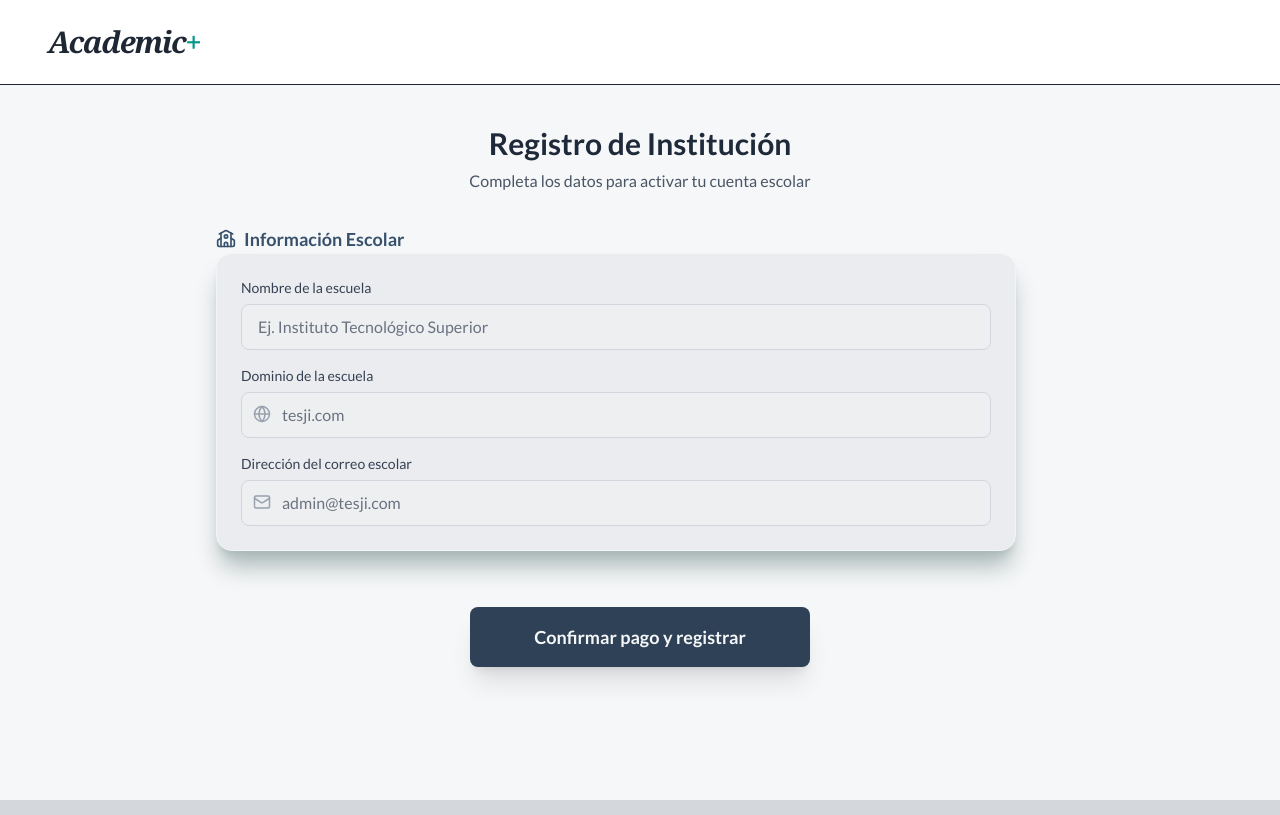
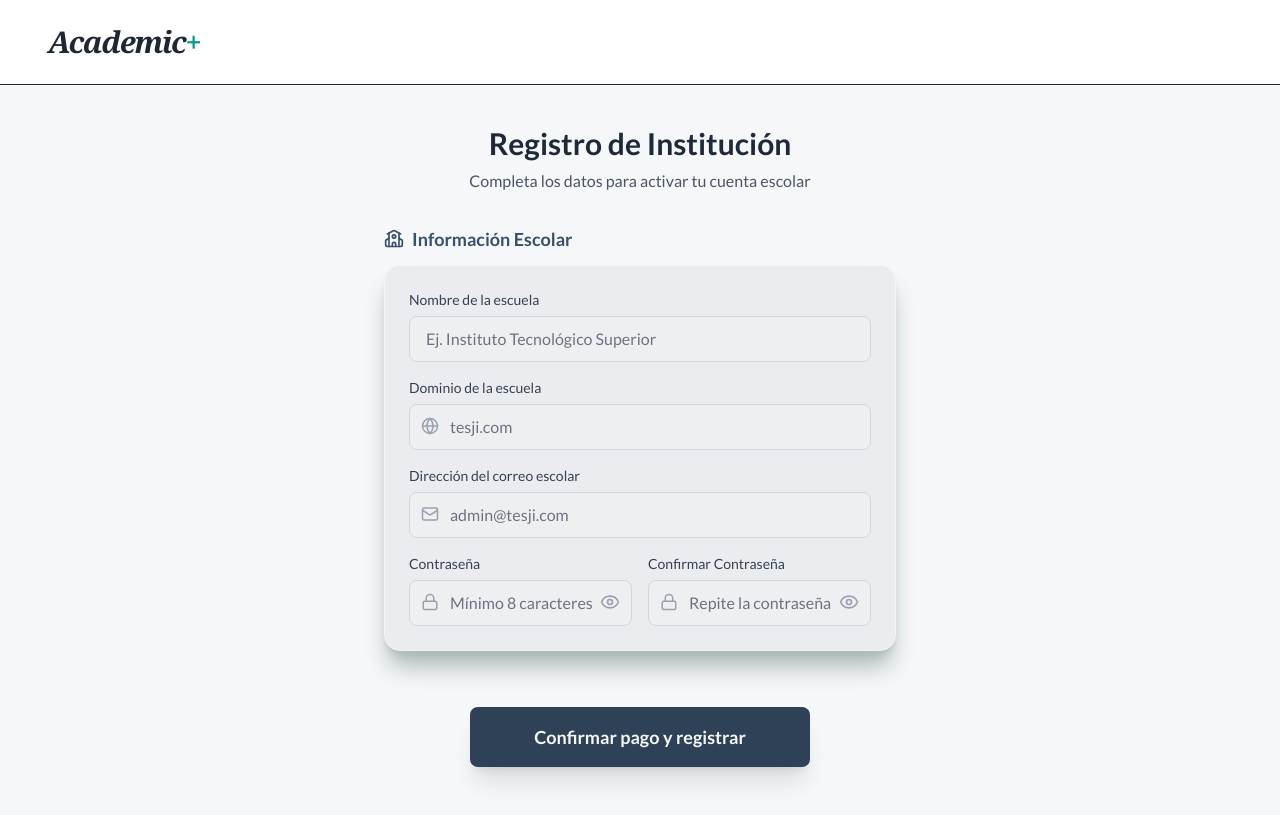
Before and after one commit to LuisJoseCastro/Sistema-Control-Esdcolar, a React (Vite) app in the folder Control-Escolar-Front/: page /register-school in a window 1280 px wide. Built offline with nearby package versions, Linux system fonts and the light colour scheme.

Commit message:
Se añadió la funcionalidad de registro de escuela con validación de contraseñas y mensajes de error.

```diff
--- a/Control-Escolar-Front/src/pages/public/RegisterSchoolPage.tsx
+++ b/Control-Escolar-Front/src/pages/public/RegisterSchoolPage.tsx
@@ -1,11 +1,11 @@
 import React, { useState } from 'react';
 import { useNavigate } from 'react-router-dom';
 import {
-  School, Globe, Mail, CreditCard,
-  Calendar, User, CheckCircle2
+  School, Globe, Mail,
+  CheckCircle2, Lock, Eye, EyeOff // <--- Iconos necesarios
 } from 'lucide-react';
 
-// Importación de tus componentes atómicos
+// Asegúrate de que las rutas a tus componentes sean correctas
 import { Card } from '../../components/ui/Card';
 import Button from '../../components/ui/Button';
 import Input from '../../components/ui/Input';
@@ -18,11 +18,20 @@ export const RegisterSchoolPage: React.FC = () => {
   // --- ESTADOS ---
   const [isVerifying, setIsVerifying] = useState(false);
   const [showSuccess, setShowSuccess] = useState(false);
+  const [error, setError] = useState<string | null>(null);
+
+  // Estados para la visibilidad de las contraseñas
+  const [showPassword, setShowPassword] = useState(false);
+  const [showConfirmPassword, setShowConfirmPassword] = useState(false);
+
   const [formData, setFormData] = useState({
     schoolName: '',
     domain: '',
     email: '',
-    cardNumber: '', // Añadido por lógica de pago
+    password: '',
+    confirmPassword: '',
+    // Campos extra si los necesitas para el backend
+    cardNumber: '',
     expiryDate: '',
     cardHolder: ''
   });
@@ -30,13 +39,29 @@ export const RegisterSchoolPage: React.FC = () => {
   // --- MANEJADORES ---
   const handleChange = (e: React.ChangeEvent<HTMLInputElement>) => {
     setFormData({ ...formData, [e.target.name]: e.target.value });
+    // Limpiamos el error en cuanto el usuario escribe algo nuevo
+    if (error) setError(null);
   };
 
   const handleConfirmPayment = (e: React.FormEvent) => {
     e.preventDefault();
+
+    // 1. Validar que las contraseñas coincidan
+    if (formData.password !== formData.confirmPassword) {
+      setError("Las contraseñas no coinciden. Por favor verifícalas.");
+      return;
+    }
+
+    // 2. Validar longitud mínima de 8 caracteres
+    if (formData.password.length < 8) {
+      setError("La contraseña debe tener al menos 8 caracteres.");
+      return;
+    }
+
+    // Si pasa las validaciones, procedemos
     setIsVerifying(true);
 
-    // Simulación de verificación de pago (3 segundos)
+    // Simulación de proceso (API call)
     setTimeout(() => {
       setIsVerifying(false);
       setShowSuccess(true);
@@ -63,10 +88,10 @@ export const RegisterSchoolPage: React.FC = () => {
         </div>
 
         <form onSubmit={handleConfirmPayment} className="space-y-8">
-          <div className="flex justi">
+          <div className="flex justify-center">
             {/* SECCIÓN: DATOS DE LA ESCUELA */}
-            <section className="w-200">
-              <h3 className="text-lg font-semibold flex items-center gap-2 text-main-700">
+            <section className="w-full max-w-lg">
+              <h3 className="text-lg font-semibold flex items-center gap-2 text-main-700 mb-3">
                 <School size={20} /> Información Escolar
               </h3>
 
@@ -97,6 +122,60 @@ export const RegisterSchoolPage: React.FC = () => {
                   required
                   onChange={handleChange}
                 />
+
+                {/* --- SECCIÓN DE CONTRASEÑAS --- */}
+                <div className="grid grid-cols-1 md:grid-cols-2 gap-4">
+
+                  {/* Campo: Contraseña */}
+                  <div className="relative">
+                    <Input
+                      label="Contraseña"
+                      name="password"
+                      // Cambia el tipo dinámicamente: text o password
+                      type={showPassword ? "text" : "password"}
+                      placeholder="Mínimo 8 caracteres"
+                      icon={<Lock size={18} />}
+                      required
+                      onChange={handleChange}
+                    />
+                    <button
+                      type="button" // Importante: type="button" para no enviar el form
+                      onClick={() => setShowPassword(!showPassword)}
+                      className="absolute right-3 top-[2.4rem] text-gray-400 hover:text-teal-600 transition-colors cursor-pointer"
+                      tabIndex={-1} // Para que no moleste al navegar con Tab
+                    >
+                      {showPassword ? <EyeOff size={20} /> : <Eye size={20} />}
+                    </button>
+                  </div>
+
+                  {/* Campo: Confirmar Contraseña */}
+                  <div className="relative">
+                    <Input
+                      label="Confirmar Contraseña"
+                      name="confirmPassword"
+                      type={showConfirmPassword ? "text" : "password"}
+                      placeholder="Repite la contraseña"
+                      icon={<Lock size={18} />}
+                      required
+                      onChange={handleChange}
+                    />
+                    <button
+                      type="button"
+                      onClick={() => setShowConfirmPassword(!showConfirmPassword)}
+                      className="absolute right-3 top-[2.4rem] text-gray-400 hover:text-teal-600 transition-colors cursor-pointer"
+                      tabIndex={-1}
+                    >
+                      {showConfirmPassword ? <EyeOff size={20} /> : <Eye size={20} />}
+                    </button>
+                  </div>
+                </div>
+
+                {/* Mensaje de Error */}
+                {error && (
+                  <div className="p-3 bg-red-50 border border-red-200 rounded text-red-600 text-sm text-center font-medium animate-pulse">
+                    {error}
+                  </div>
+                )}
               </Card>
             </section>
           </div>
@@ -114,10 +193,10 @@ export const RegisterSchoolPage: React.FC = () => {
       </main>
 
       {/* MODAL DE VERIFICACIÓN (Loading) */}
-      <Modal isOpen={isVerifying} onClose={() => { }} title="Verificando Pago">
+      <Modal isOpen={isVerifying} onClose={() => { }} title="Verificando Datos">
         <div className="flex flex-col items-center justify-center py-12">
           <LoadingSpinner className="w-16 h-16 text-teal-600 mb-6" />
-          <p className="text-xl font-medium text-gray-700">Procesando su pago...</p>
+          <p className="text-xl font-medium text-gray-700">Procesando registro...</p>
           <p className="text-sm text-gray-500 mt-2">Por favor, no cierre esta ventana.</p>
         </div>
       </Modal>
@@ -128,9 +207,9 @@ export const RegisterSchoolPage: React.FC = () => {
           <div className="bg-green-100 p-4 rounded-full mb-6">
             <CheckCircle2 size={60} className="text-green-600" />
           </div>
-          <h3 className="text-2xl font-bold text-gray-800 mb-2">Pago Confirmado</h3>
+          <h3 className="text-2xl font-bold text-gray-800 mb-2">Cuenta Creada</h3>
           <p className="text-gray-600 max-w-xs mx-auto mb-8">
-            La escuela <strong>{formData.schoolName}</strong> ha sido activada correctamente. Ya puedes iniciar sesión.
+            La escuela <strong>{formData.schoolName}</strong> ha sido registrada correctamente.
           </p>
           <Button
             variant="primary"
```
